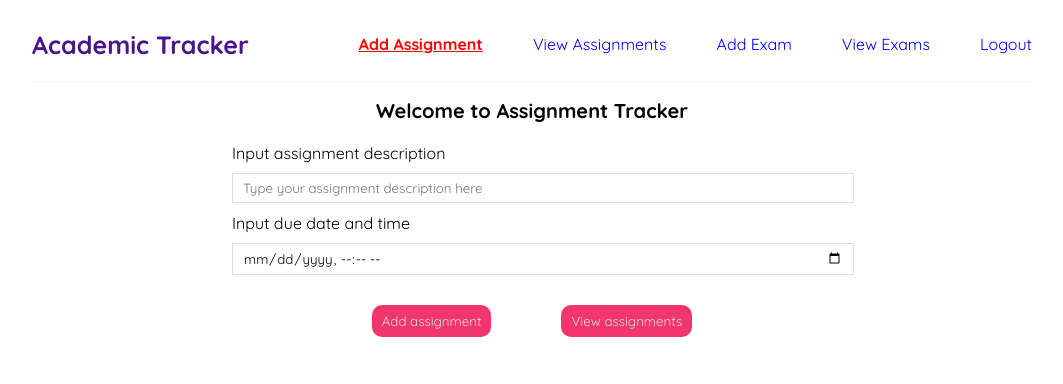
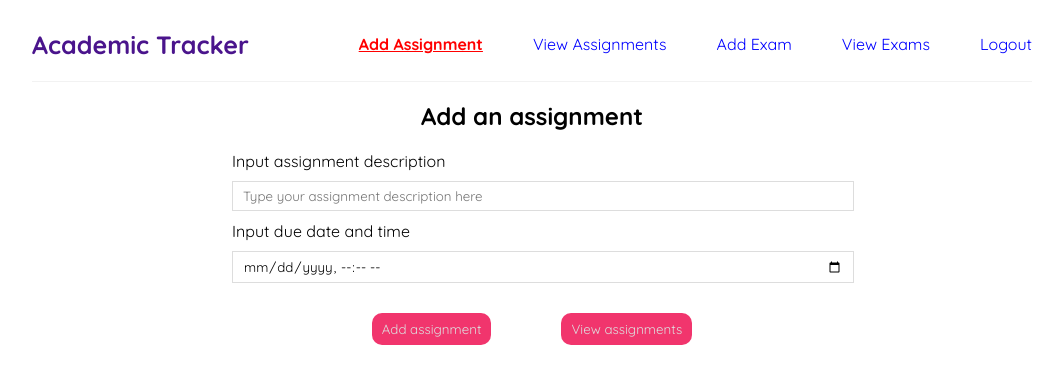
Before and after one commit to WeiHungLoh/academic_tracker, a React (Create React App) app in the folder frontend/: page /addassignment in a window 1280 px wide. Shown: the top 384 px of the page, without its empty margins (108-1171 px from the left). Built offline with nearby package versions, Linux system fonts and the light colour scheme; sample sign-in values are in the browser's storage.

Commit message:
fix: Change header description to match name in navigation bar

```diff
--- a/frontend/src/Assignment/AddAssignment.css
+++ b/frontend/src/Assignment/AddAssignment.css
@@ -8,7 +8,7 @@
   display: flex;
 }
 .add-assignment h2 {
-  font-size: 20px;
+  font-size: 24px;
   margin-bottom: 20px;
 }
 .add-assignment input {
--- a/frontend/src/Assignment/AddAssignment.js
+++ b/frontend/src/Assignment/AddAssignment.js
@@ -52,7 +52,7 @@ const AddAssignment = () => {
 
     return (
         <div className='add-assignment'>
-            <h2>Welcome to Assignment Tracker</h2>
+            <h2>Add an assignment</h2>
 
             <label>Input assignment description</label>
             <input
--- a/frontend/src/Assignment/ViewAssignment.js
+++ b/frontend/src/Assignment/ViewAssignment.js
@@ -66,7 +66,7 @@ const ViewAssignment = () => {
 
     return (
         <div className='assignment-list'>
-            <h2>Assignment Tracker</h2>
+            <h2>Assignment Viewer</h2>
 
             {showAddAssignmentMessage(assignments) && <div>No assignment found. Start adding one now! </div>}
 
--- a/frontend/src/Exam/AddExam.css
+++ b/frontend/src/Exam/AddExam.css
@@ -8,7 +8,7 @@
   display: flex;
 }
 .add-exam h2 {
-  font-size: 20px;
+  font-size: 24px;
   margin-bottom: 20px;
 }
 .add-exam input {
--- a/frontend/src/Exam/AddExam.js
+++ b/frontend/src/Exam/AddExam.js
@@ -52,7 +52,7 @@ const AddAssignment = () => {
 
     return (
         <div className='add-exam'>
-            <h2>Welcome to Exam Tracker</h2>
+            <h2>Add an exam</h2>
 
             <label>Input exam description</label>
             <input
--- a/frontend/src/Exam/ViewExam.js
+++ b/frontend/src/Exam/ViewExam.js
@@ -66,7 +66,7 @@ const ViewExam = () => {
 
     return (
         <div className='exam-list'>
-            <h2>Exam Tracker</h2>
+            <h2>Exam Viewer</h2>
 
             {showAddExamMessage(exams) && <div>No exam found. Start adding one now!</div>}
 
```
